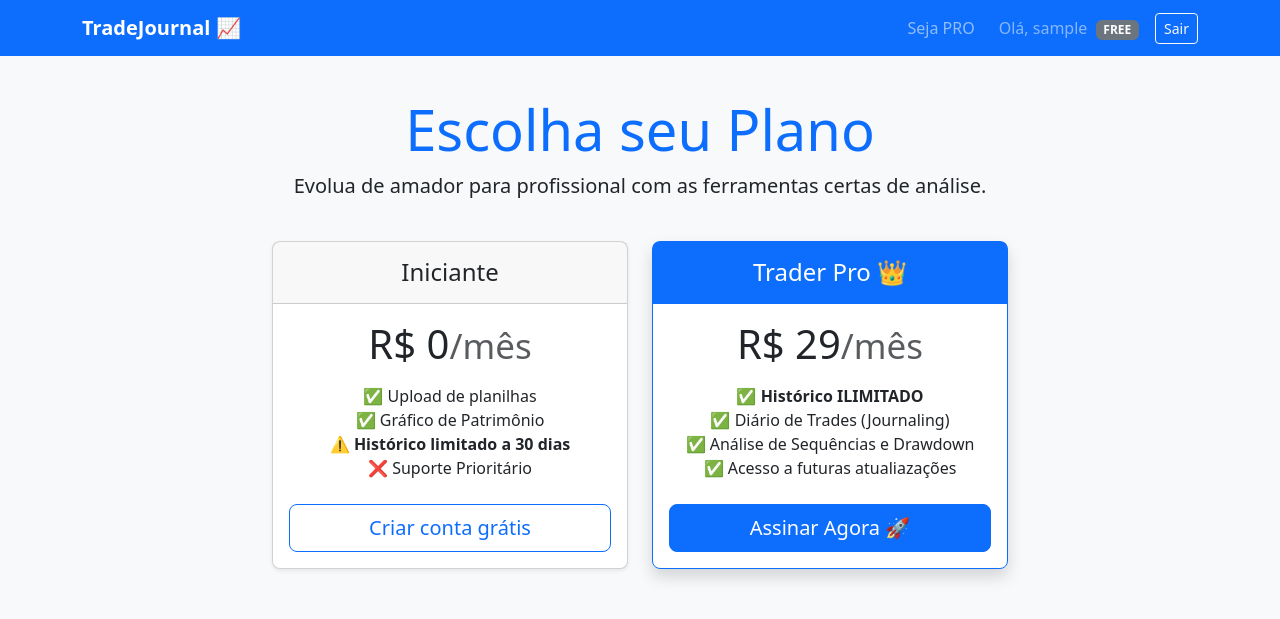
After one commit to Adecidio/tradejournal-lite, a Flask app: template app/templates/plans.html in a window 1280 px wide. The commit adds this page. Shown: the top 619 px of the page. Run offline with Flask 3, Linux system fonts and the light colour scheme; the template is opened without the code that fills it, so the values that code supplies are empty; the visitor is signed in with stand-in values (Sample User, id 1).

Commit message:
Criação da página de planos

```diff
--- a/app/routes.py
+++ b/app/routes.py
@@ -139,26 +139,6 @@ def register():
 def pricing():
     return render_template('pricing.html')
 
-# --- Rota que SIMULA o Pagamento ---
-@app.route('/fake_checkout')
-@login_required
-def fake_checkout():
-    """
-    Simula o fluxo de pagamento.
-    """
-    # 1. Simula o processamento do cartão... (fingindo demora)
-    # ... processando ...
-
-    # 2. Pagamento Aprovado! Vamos promover o usuário.
-    current_user.is_premium = True
-
-    # 3. Salva a alteração no banco de dados
-    db.session.commit()
-
-    # 4. Feedback para o usuário
-    flash('Pagamento confirmado! Bem-vindo ao time Premium 🚀', 'success')
-    return redirect(url_for('index'))
-
 @app.route('/limpar-dados', methods=['POST'])
 @login_required
 def limpar_dados():
@@ -212,3 +192,8 @@ def salvar_anotacao():
         flash('Erro ao salvar anotação.', 'danger')
 
     return redirect(url_for('index'))
+
+@app.route('/planos')
+def planos():
+    # Renderiza a página de vendas
+    return render_template('plans.html')
--- a/app/templates/base.html
+++ b/app/templates/base.html
@@ -28,7 +28,7 @@
 
                         {% if current_user.is_authenticated %}
                             <li class="nav-item">
-                                <a class="nav-link active" href="{{ url_for('index') }}">Dashboard</a>
+                                <a class="nav-link" href="{{ url_for('planos') }}">Seja PRO</a>
                             </li>
                             <li class="nav-item ms-3">
                                 <span class="navbar-text text-white-50">
--- a/app/templates/dashboard.html
+++ b/app/templates/dashboard.html
@@ -98,7 +98,7 @@
                 <i class="bi bi-exclamation-triangle-fill me-2"></i>
                 <strong>Histórico Limitado:</strong> Como usuário <strong>FREE</strong>, você está visualizando apenas os últimos 30 dias.
             </div>
-            <a href="{{ url_for('virar_pro') }}" class="btn btn-warning btn-sm fw-bold text-dark">
+            <a href="{{ url_for('planos') }}" class="btn btn-warning btn-sm fw-bold text-dark">
                 Desbloquear Histórico Completo 👑
             </a>
         </div>
--- /dev/null
+++ b/app/templates/plans.html
@@ -0,0 +1,60 @@
+{% extends "base.html" %}
+
+{% block content %}
+<div class="pricing-header p-3 pb-md-4 mx-auto text-center">
+    <h1 class="display-4 fw-normal text-primary">Escolha seu Plano</h1>
+    <p class="fs-5">Evolua de amador para profissional com as ferramentas certas de análise.</p>
+</div>
+
+<div class="row row-cols-1 row-cols-md-3 mb-3 text-center justify-content-center">
+
+    <div class="col">
+        <div class="card mb-4 rounded-3 shadow-sm">
+            <div class="card-header py-3">
+                <h4 class="my-0 fw-normal">Iniciante</h4>
+            </div>
+            <div class="card-body">
+                <h1 class="card-title pricing-card-title">R$ 0<small class="text-muted fw-light>">/mês</small></h1>
+                <ul class="list-unstyled mt-3 mb-4">
+                    <li>✅ Upload de planilhas</li>
+                    <li>✅ Gráfico de Patrimônio</li>
+                    <li>⚠️ <strong>Histórico limitado a 30 dias</strong></li>
+                    <li>❌ Suporte Prioritário</li>
+                </ul>
+
+                {% if currernt_user.is_authenticated and current_user.plan_type == 'free' %}
+                    <button type="button" class="btn btn-lg btn-outline-primary w-100" disabled>Seu plano atual</button>
+                {% elif current_user.is_authenticated and current_user.plan_type == 'pro' %}
+                    <a href="{{ url_for('virar_free') }}" class="btn btn-lg btn-outline-danger w-100">Cancelar Assinatura</a>
+                {% else %}
+                    <a href="{{ url_for('register') }}" class="btn btn-lg btn-outline-primary w-100">Criar conta grátis</a>
+                {% endif %}
+            </div>
+        </div>
+    </div>
+
+    <div class="col">
+        <div class="card mb-4 rounded-3 shadow border-primary">
+            <div class="card-header py-3 text-white bg-primary border-primary">
+                <h4 class="my-0 fw-normal">Trader Pro 👑</h4>
+            </div>
+            <div class="card-body">
+                <h1 class="card-title">R$ 29<small class="text-muted fw-light">/mês</small></h1>
+                <ul class="list-unstyled mt-3 mb-4">
+                    <li>✅ <strong>Histórico ILIMITADO</strong></li>
+                    <li>✅ Diário de Trades (Journaling)</li>
+                    <li>✅ Análise de Sequências e Drawdown</li>
+                    <li>✅ Acesso a futuras atualiazações</li>
+                </ul>
+                {% if current_user.is_authenticated and current_user.plan_type == 'pro' %}
+                    <button type="button" class="btn btn-lg btn-success w-100" disabled>Assinatura Ativa</button>
+                {% else %}
+                    <a href="{{ url_for('virar_pro') }}" class="btn btn-lg btn-primary w-100">
+                        Assinar Agora 🚀
+                    </a>
+                {% endif %}
+            </div>
+        </div>
+    </div>
+</div>
+{% endblock %}
```
Also changed, not shown: app/templates/pricing.html (deleted, +0 -43 lines).
